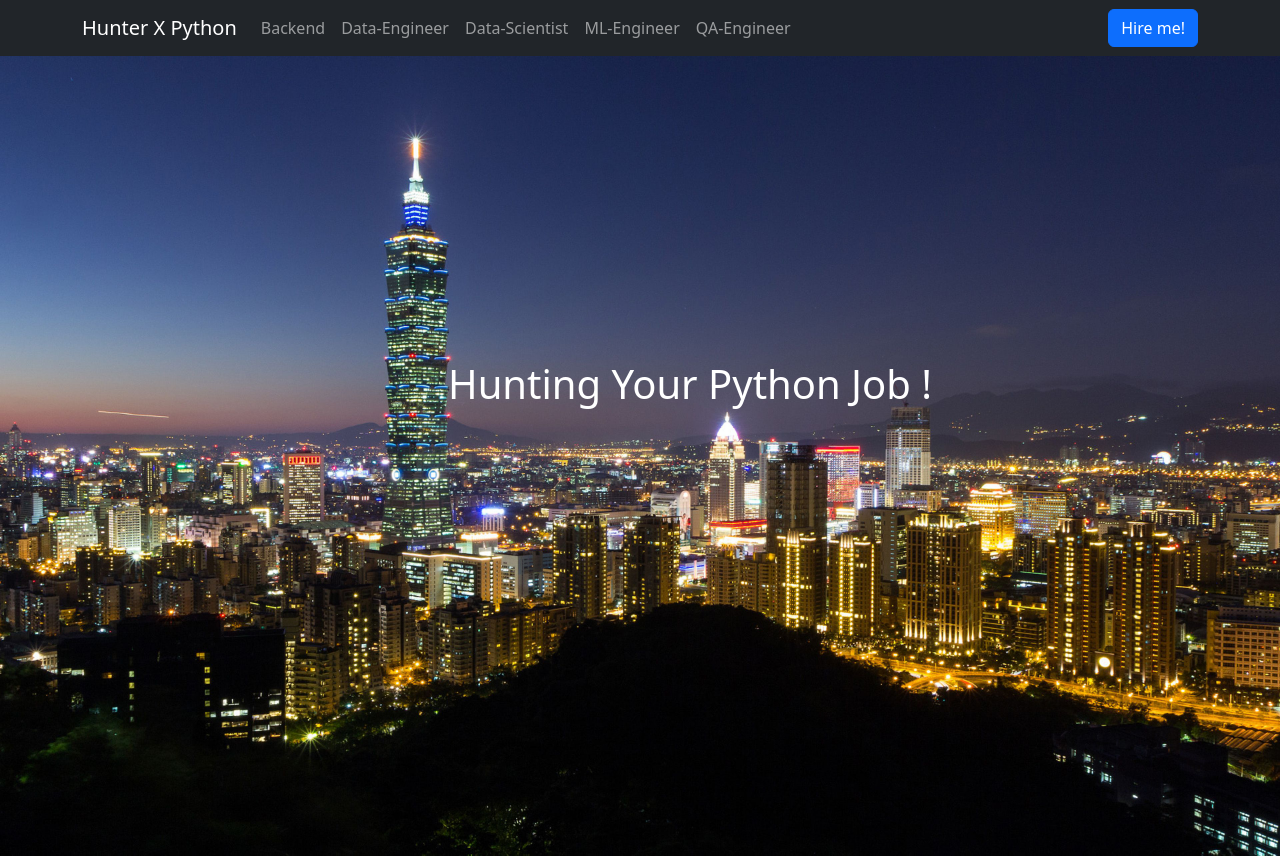
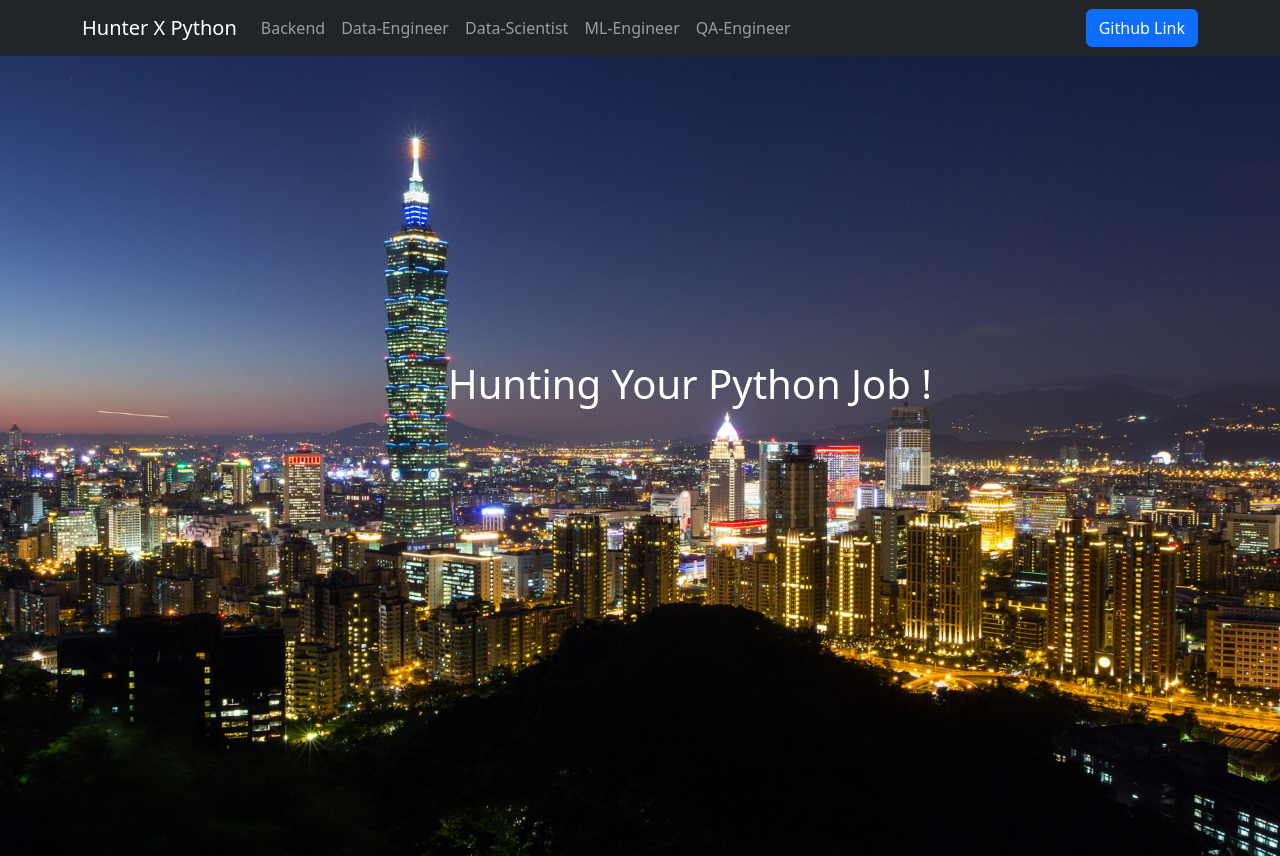
Before and after one commit to ChickenBenny/job-platform, a React (Vite) app in the folder frontend/: page / in a window 1280 px wide. Built offline with nearby package versions, Linux system fonts and the light colour scheme.

Commit message:
<fix>: fix bug in frontend component and backend dockerfile
-backend Dockerfile: add pip install upgrade

-frontend navbar: add link in button

```diff
--- a/frontend/src/components/Navbar.tsx
+++ b/frontend/src/components/Navbar.tsx
@@ -12,8 +12,8 @@ export function Navbar() {
                     <Nav.Link href="/mlEngineer">ML-Engineer</Nav.Link>
                     <Nav.Link href="/qaEngineer">QA-Engineer</Nav.Link>
                 </Nav>
-                <Button>
-                    Hire me!
+                <Button variant="primary" href="https://github.com/ChickenBenny/job-platform">
+                    Github Link
                 </Button>
             </Container>
         </NavbarBs>
```
Also changed, not shown: 1 other file (tests, documents, lock files or other folders).
